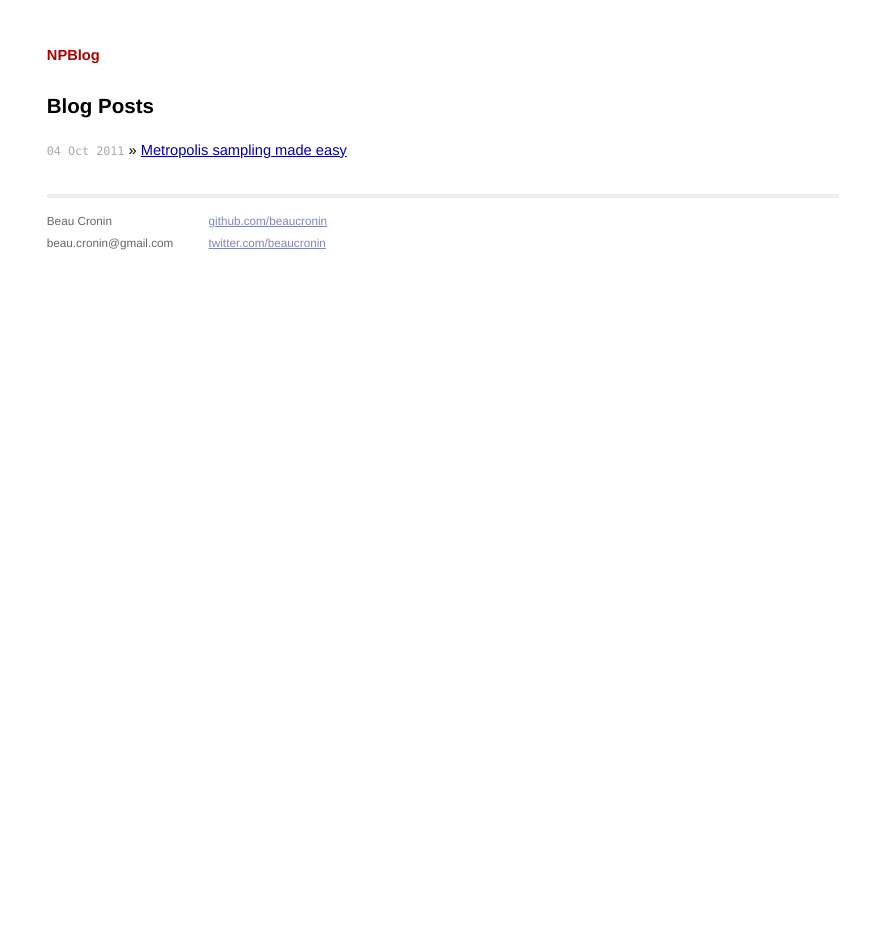
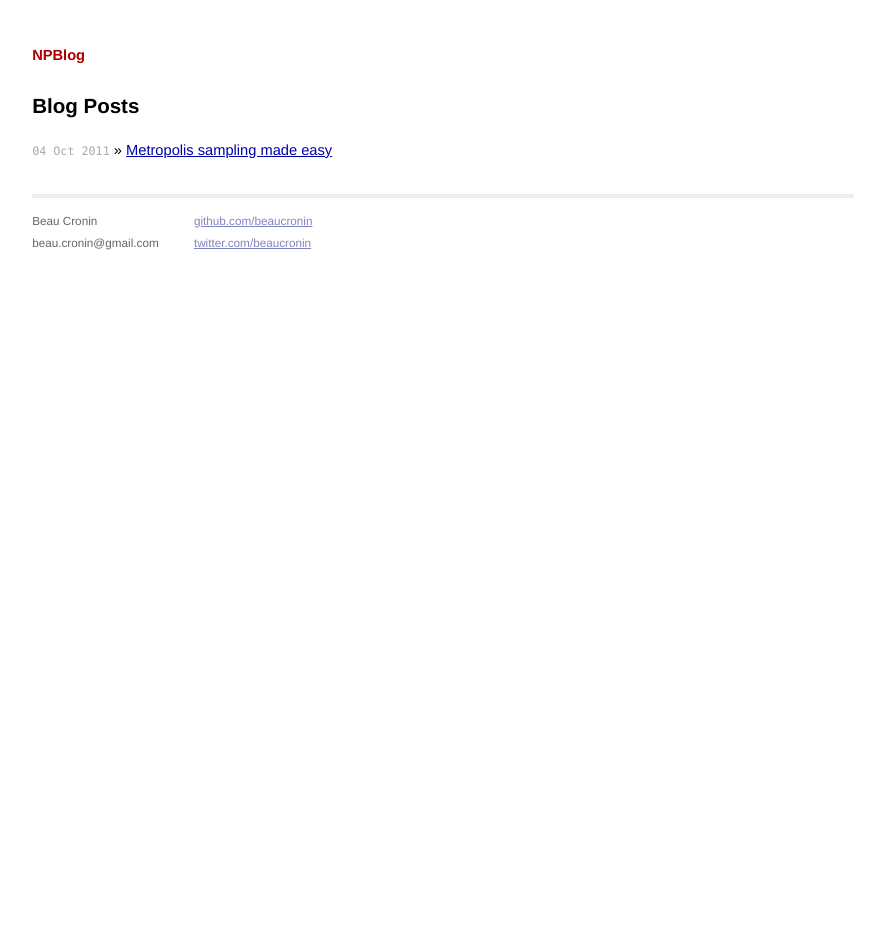
Before and after one commit to beaucronin/beaucronin.github.com, a Jekyll site: the page built from index.html, in a window 1280 px wide. Shown: the whole page, without its empty margins (197-1082 px from the left). Built offline with Jekyll 4.4.1, drawn with Linux system fonts in a browser that asks for light colours.

Commit message:
css width

```diff
--- a/css/screen.css
+++ b/css/screen.css
@@ -92,7 +92,7 @@ ul.posts {
 .site {
   font-size: 110%;
   text-align: justify;
-  width: 54em;
+  width: 56em;
   margin: 3em auto 2em auto;
   line-height: 1.5em;
 }
```
Also changed, not shown: 1 other file.
